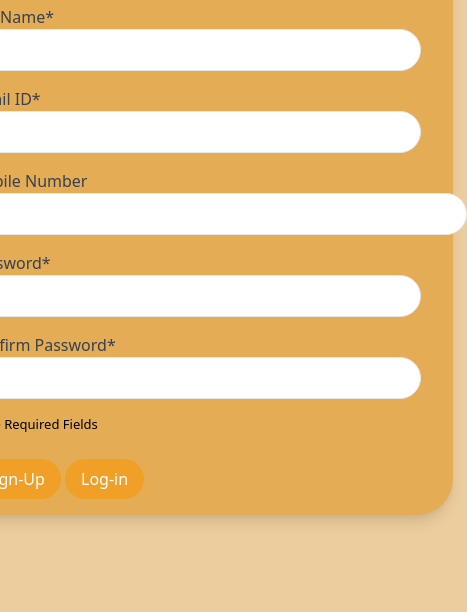
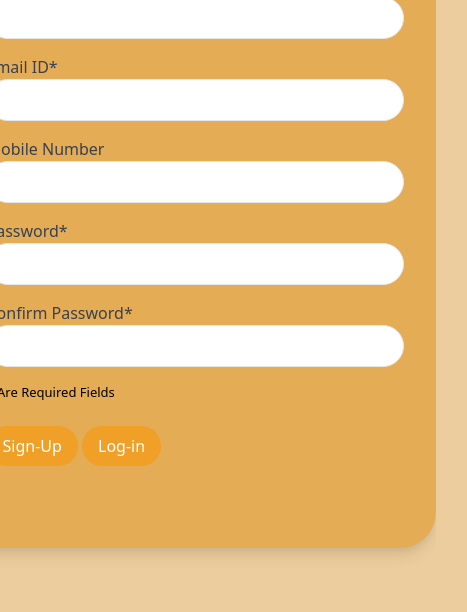
Before and after one commit to Vasoyasharan/MakeMyTrip, a plain HTML site: page T signup.html in a window 390 px wide. Shown: the part 232-844 px from the top of the page, 467 px wide, since content can reach past the window. Drawn offline with nearby package versions, Linux system fonts and the light colour scheme.

Commit message:
changed css of form and phone area

```diff
--- a/T signup.html
+++ b/T signup.html
@@ -29,7 +29,7 @@
       .backform {
         background-color: #e5ac56;
         width: 515px;
-        height: 650px;
+        height: 715px;
       }
 
       .butt {
@@ -42,7 +42,7 @@
       }
 
       .px-3 {
-        padding-right: 15.75rem;
+        padding-right: 10.75rem;
       }
     </style>
 
```
